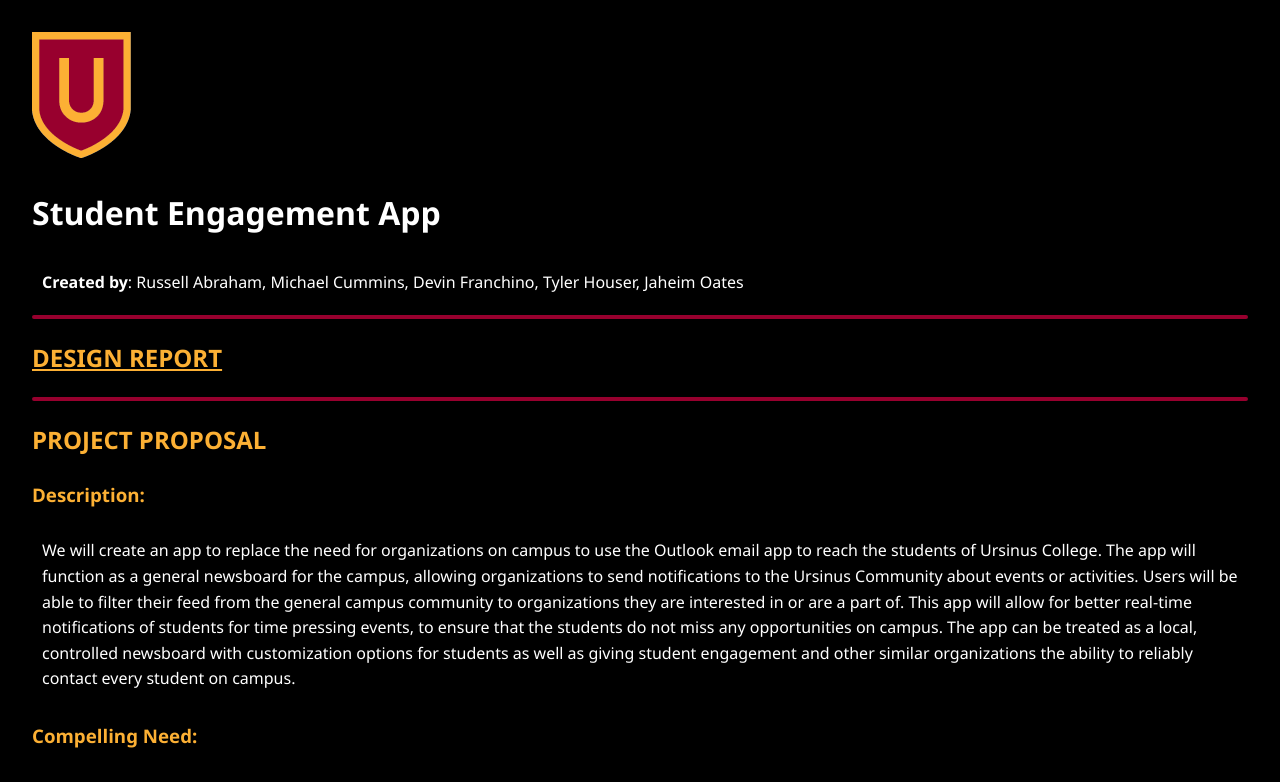
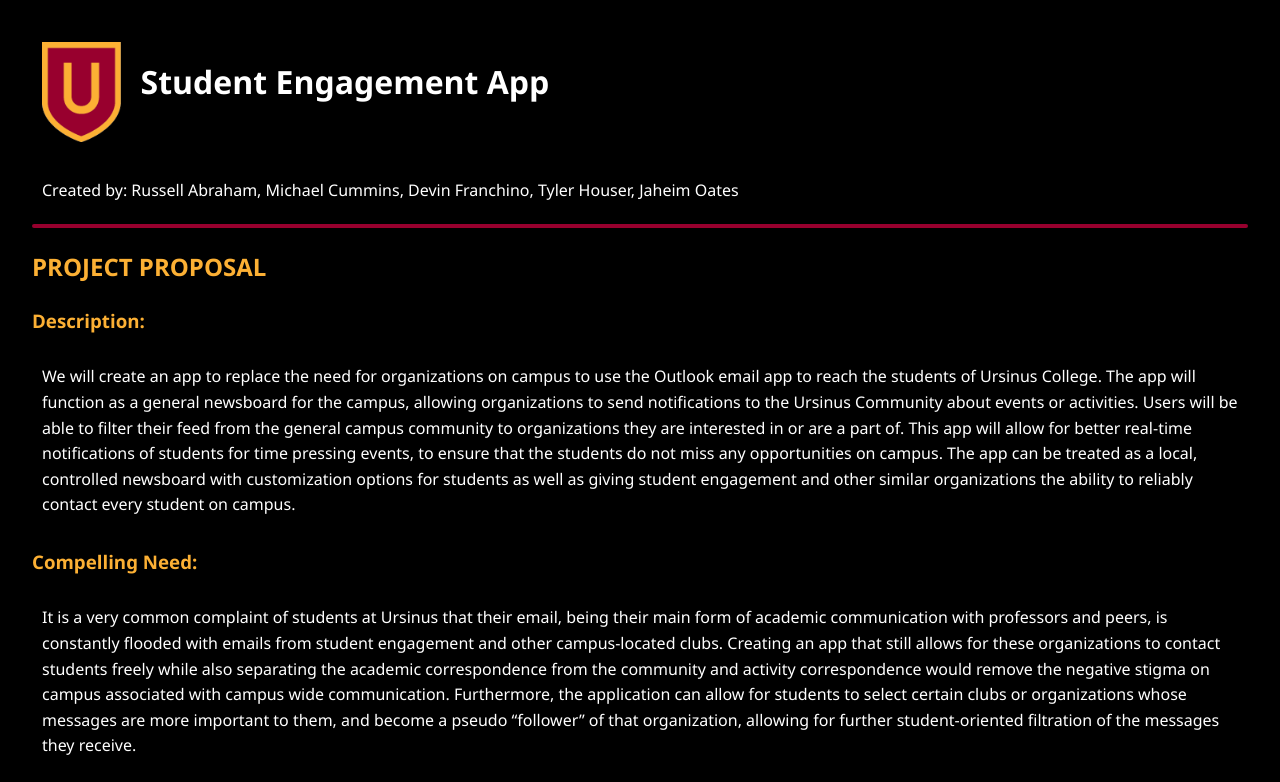
Before and after one commit to michaelcummins1/StudentEngagementApp, a plain HTML site: page index.html in a window 1280 px wide. Shown: the top 782 px of the page. Drawn offline with Linux system fonts and the light colour scheme.

Commit message:
Updated site, added test plan and design report PDFs

```diff
--- a/index.html
+++ b/index.html
@@ -7,13 +7,12 @@
   <link rel="stylesheet" href="styles.css">
 </head>
 <body>
+  <div class="header">
   <img src="uc-crest.png" alt="Ursinus Logo" id="ursinusLogo">
   <h1>Student Engagement App</h1>
-  <p><b>Created by</b>: Russell Abraham, Michael Cummins, Devin Franchino, Tyler Houser, Jaheim Oates</p>
+  </div>
 
-  <hr>
-
-  <h2><a href="https://michaelcummins1.github.io/StudentEngagementApp/design-report">Design Report</a></h2>
+  <p>Created by: Russell Abraham, Michael Cummins, Devin Franchino, Tyler Houser, Jaheim Oates</p>
 
   <hr>
 
@@ -104,5 +103,9 @@
     making communication much easier.</p>
   </div>
 
+  <h2><a href="design_report.pdf">Design Report</a></h2>
+
+  <h2><a href="test_plan.pdf">Test Plan</a></h2>
+
 </body>
 </html>
--- a/styles.css
+++ b/styles.css
@@ -97,3 +97,15 @@
 .faq hr {
     border: 2px solid var(--base-color);
 }
+
+.header{
+    width: 100%;  /* Ensures full width */
+    text-align: center;
+    padding: 10px;
+    height: 100px; /* Fixed height for the header */
+    line-height: 1.2; /* Ensures text is vertically aligned */
+    z-index: 10; /* Keeps header on top */
+    display: flex;
+    justify-content: left; /* Ensures equal spacing */
+    gap: 20px;
+}
```
Also changed, not shown: design-report/index.md (deleted, +0 -1 lines), 2 other files.
